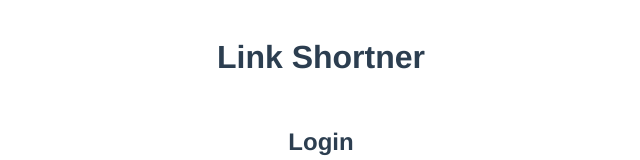
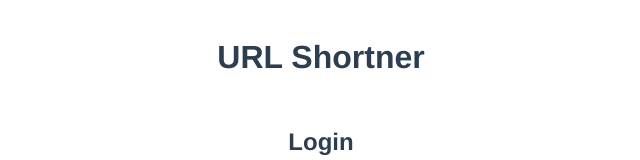
Before and after one commit to numman-ali/url-shortner, a Vue app in the folder src/client/: page /login in a window 1280 px wide. Shown: the top 160 px of the page, without its empty margins (319-959 px from the left). Built offline with nearby package versions, Linux system fonts and the light colour scheme.

Commit message:
chore: Updated class names of components to match file name chore: Change Link references to URL

```diff
--- a/src/client/src/App.vue
+++ b/src/client/src/App.vue
@@ -1,7 +1,7 @@
 <template>
   <div id="app">
     <div id="nav">
-      <h1>Link Shortner</h1>
+      <h1>URL Shortner</h1>
       <template v-if="isAuthenticated">
         <div>
           <p>{{ user.email }}</p>
--- a/src/client/src/components/LinkShortner.vue
+++ b/src/client/src/components/UrlShortner.vue
@@ -35,7 +35,7 @@ interface ShortenedUrl {
 }
 
 @Component
-export default class LinkShortner extends Vue {
+export default class UrlShortner extends Vue {
   url = '';
 
   shortenedUrls: ShortenedUrl[] = [];
--- a/src/client/src/views/Home.vue
+++ b/src/client/src/views/Home.vue
@@ -1,17 +1,17 @@
 <template>
   <div class="home">
-    <LinkShortner/>
+    <UrlShortner/>
   </div>
 </template>
 
 <script lang="ts">
-import LinkShortner from '@/components/LinkShortner.vue';
+import UrlShortner from '@/components/UrlShortner.vue';
 import { Component, Vue } from 'vue-property-decorator';
 
 @Component({
   name: 'Home',
   components: {
-    LinkShortner,
+    UrlShortner,
   },
 })
 export default class Home extends Vue {}
--- a/src/client/src/views/Login.vue
+++ b/src/client/src/views/Login.vue
@@ -10,12 +10,12 @@ import FormType from '@/helpers/FormType.enum';
 import { Component, Vue } from 'vue-property-decorator';
 
 @Component({
-  name: 'Register',
+  name: 'Login',
   components: {
     UserForm,
   },
 })
-export default class HelloWorld extends Vue {
+export default class Login extends Vue {
   formType = FormType.LOGIN;
 }
 </script>
--- a/src/client/src/views/Register.vue
+++ b/src/client/src/views/Register.vue
@@ -15,7 +15,7 @@ import { Component, Vue } from 'vue-property-decorator';
     UserForm,
   },
 })
-export default class HelloWorld extends Vue {
+export default class Register extends Vue {
   formType = FormType.REGISTER;
 }
 </script>
```
